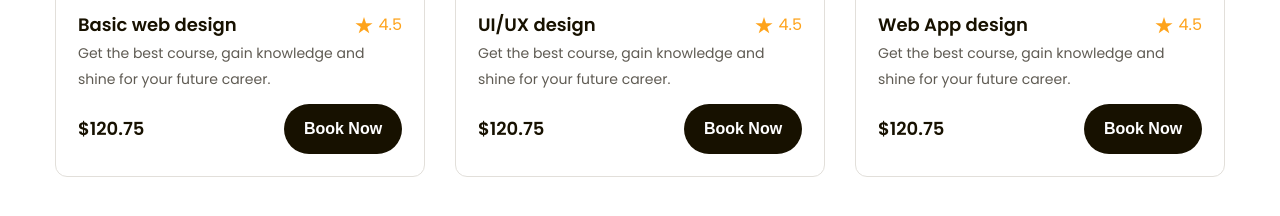
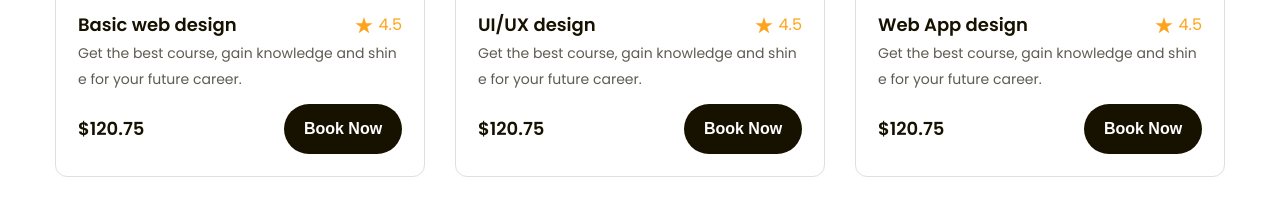
Before and after one commit to NguyenThanh2040/htmlcss-project-02, a plain HTML site: page index.html in a window 1280 px wide. Shown: the part 1566-1782 px from the top of the page. Drawn offline with Linux system fonts and the light colour scheme.

Commit message:
Làm phẩn Popular #3

```diff
--- a/assets/css/styles.css
+++ b/assets/css/styles.css
@@ -70,6 +70,22 @@ a {
     max-width: calc(100% - 48px);
     margin-left: auto;
     margin-right: auto;
+}
+
+.line-clamp {
+    display: -webkit-box;
+    -webkit-line-clamp: var(--line-clamp, 1);
+    line-clamp: var(--line-clamp, 1);
+    -webkit-box-orient: vertical;
+    overflow: hidden;
+}
+
+.line-clamp.line-2 {
+    --line-clamp: 2;
+}
+
+.break-all {
+    word-break: break-all;
 }
 /* Header */
 
@@ -355,6 +371,7 @@ a {
 }
 
 .popular .course-item .title a {
+    margin-right: 0.6rem;
     color: #171100;
     font-size: 1.8rem;
     font-weight: 600;
--- a/index.html
+++ b/index.html
@@ -199,7 +199,12 @@
                             <div class="info">
                                 <div class="head">
                                     <h3 class="title">
-                                        <a href="#!">Basic web design</a>
+                                        <a
+                                            href="#!"
+                                            class="line-clamp break-all"
+                                        >
+                                            Basic web design
+                                        </a>
                                     </h3>
                                     <div class="rating">
                                         <img
@@ -210,7 +215,7 @@
                                         <span class="value">4.5</span>
                                     </div>
                                 </div>
-                                <p class="desc">
+                                <p class="desc line-clamp line-2 break-all">
                                     Get the best course, gain knowledge and
                                     shine for your future career.
                                 </p>
@@ -234,7 +239,12 @@
                             <div class="info">
                                 <div class="head">
                                     <h3 class="title">
-                                        <a href="#!">UI/UX design</a>
+                                        <a
+                                            href="#!"
+                                            class="line-clamp break-all"
+                                        >
+                                            UI/UX design
+                                        </a>
                                     </h3>
                                     <div class="rating">
                                         <img
@@ -245,7 +255,7 @@
                                         <span class="value">4.5</span>
                                     </div>
                                 </div>
-                                <p class="desc">
+                                <p class="desc line-clamp line-2 break-all">
                                     Get the best course, gain knowledge and
                                     shine for your future career.
                                 </p>
@@ -270,7 +280,12 @@
                             <div class="info">
                                 <div class="head">
                                     <h3 class="title">
-                                        <a href="#!">Web App design</a>
+                                        <a
+                                            href="#!"
+                                            class="line-clamp break-all"
+                                        >
+                                            Web App design
+                                        </a>
                                     </h3>
                                     <div class="rating">
                                         <img
@@ -281,7 +296,7 @@
                                         <span class="value">4.5</span>
                                     </div>
                                 </div>
-                                <p class="desc">
+                                <p class="desc line-clamp line-2 break-all">
                                     Get the best course, gain knowledge and
                                     shine for your future career.
                                 </p>
```
